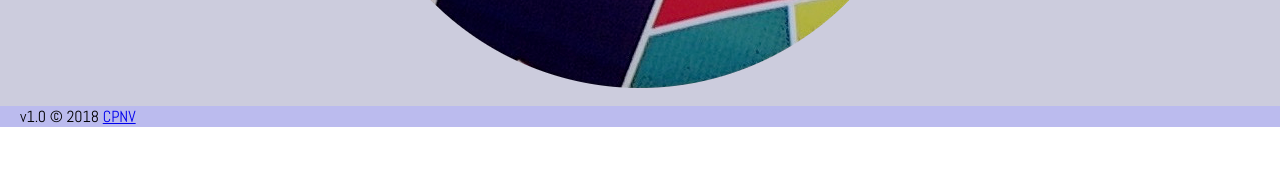
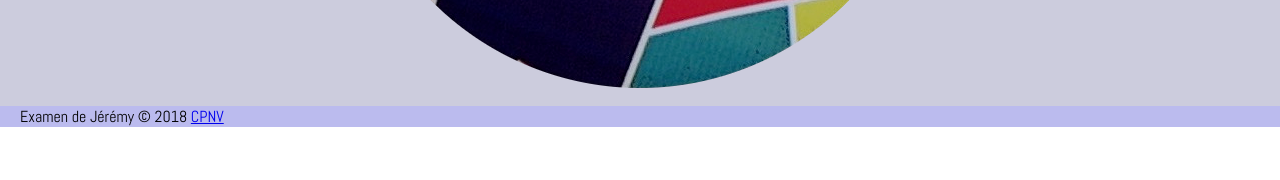
Before and after one commit to XCarrel/LineUp, a PHP site: page /index.php in a window 1280 px wide. Shown: the part 620-800 px from the top of the page. Run offline with PHP 8.4, Linux system fonts and the light colour scheme; some libraries are stand-ins or nearby versions.

Commit message:
Montrer au professeurs que c'est mon site

```diff
--- a/documentroot/index.php
+++ b/documentroot/index.php
@@ -12,7 +12,7 @@ require_once "sources/unittest/UnitTests.php";
 UnitTests::testPersistableOnArtist();
 
 //*/
-$appVersion = "v1.0";
+$appVersion = "Examen de Jérémy";
 
 $page = isset($_GET["page"]) ? $_GET["page"] : "home";
 
```
